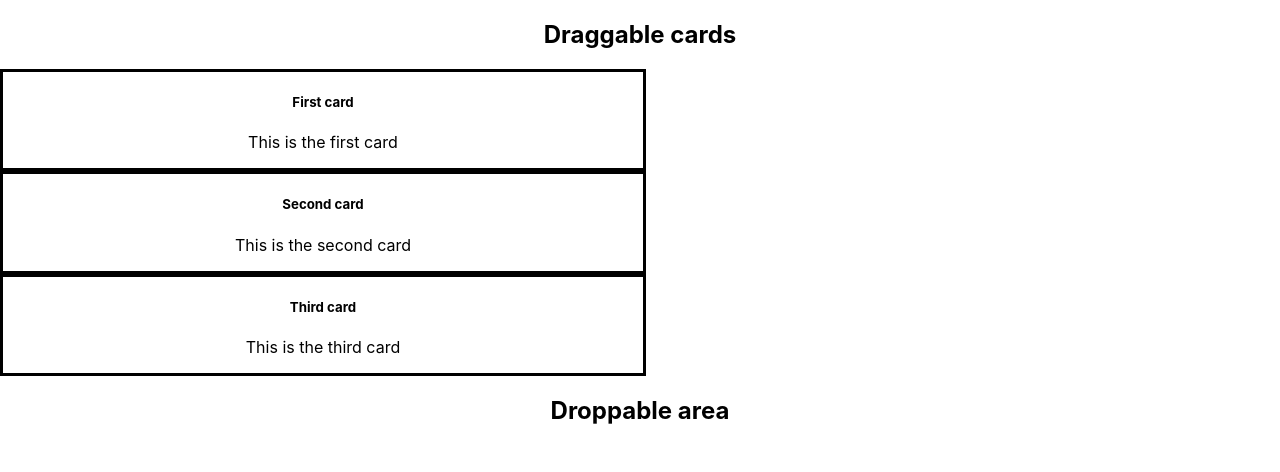
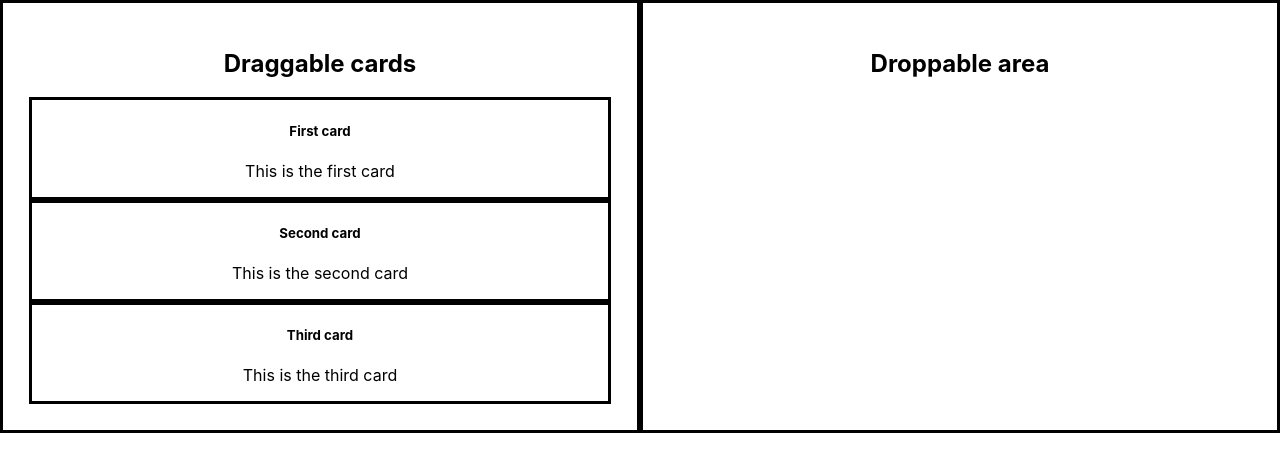
Before and after one commit to maurom88/react-dnd-example, a React (Create React App) app: page / in a window 1280 px wide. Shown: the top 472 px of the page. Built offline with nearby package versions, Linux system fonts and the light colour scheme.

Commit message:
Add styling

```diff
--- a/src/App.css
+++ b/src/App.css
@@ -1,16 +1,7 @@
 .App {
   text-align: center;
-}
-
-.App-logo {
-  height: 40vmin;
-  pointer-events: none;
-}
-
-@media (prefers-reduced-motion: no-preference) {
-  .App-logo {
-    animation: App-logo-spin infinite 20s linear;
-  }
+  display: flex;
+  flex-wrap: nowrap;
 }
 
 .App-header {
@@ -28,11 +19,16 @@
   color: #61dafb;
 }
 
-@keyframes App-logo-spin {
-  from {
-    transform: rotate(0deg);
-  }
-  to {
-    transform: rotate(360deg);
-  }
+.App-section {
+  width: 50%;
+  border-style: solid;
+  padding: 2%;
 }
+
+.App-cards-title {
+
+}
+
+.App-cards-list {
+
+}
--- a/src/App.js
+++ b/src/App.js
@@ -11,17 +11,17 @@ export default function App() {
 
   return (
     <div className="App">
-      <div>
-        <h2>Draggable cards</h2>
-        <div>
+      <div className="App-section">
+        <h2 className="App-cards-title">Draggable cards</h2>
+        <div className="App-cards-list">
           {draggableCards.map((card) => (
             <Card id={card.id} name={card.name} content={card.content} />
           ))}
         </div>
       </div>
-      <div>
-        <h2>Droppable area</h2>
-        <div></div>
+      <div className="App-section">
+        <h2 className="App-cards-title">Droppable area</h2>
+        <div className="App-cards-list"></div>
       </div>
     </div>
   );
--- a/src/Card.js
+++ b/src/Card.js
@@ -2,7 +2,7 @@ import React from "react";
 
 const cardStyle = {
     borderStyle: "solid",
-    width: "50%",
+    minWidth: "20%",
 }
 
 export default function Card({ id, name, content }) {
```
